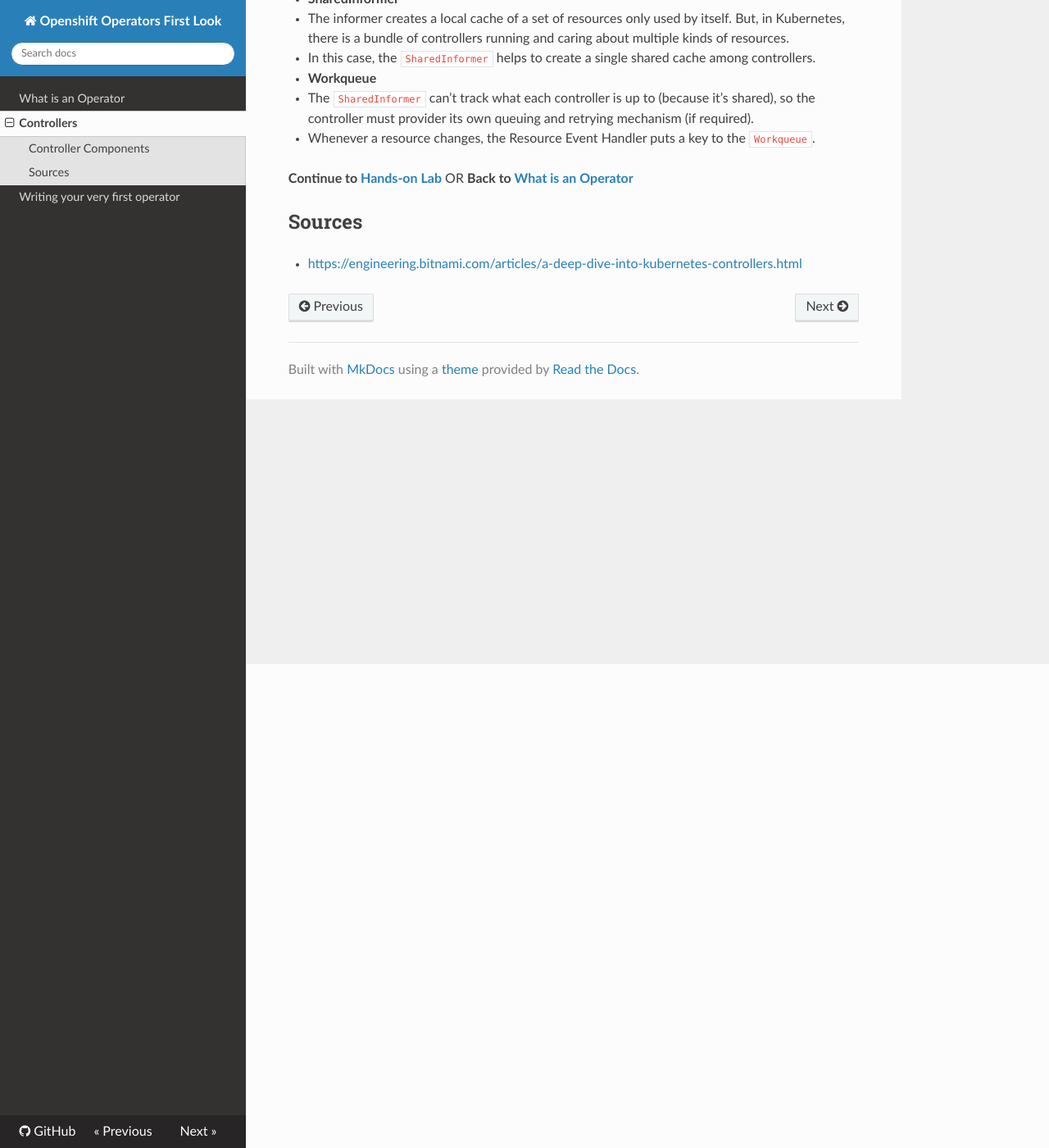
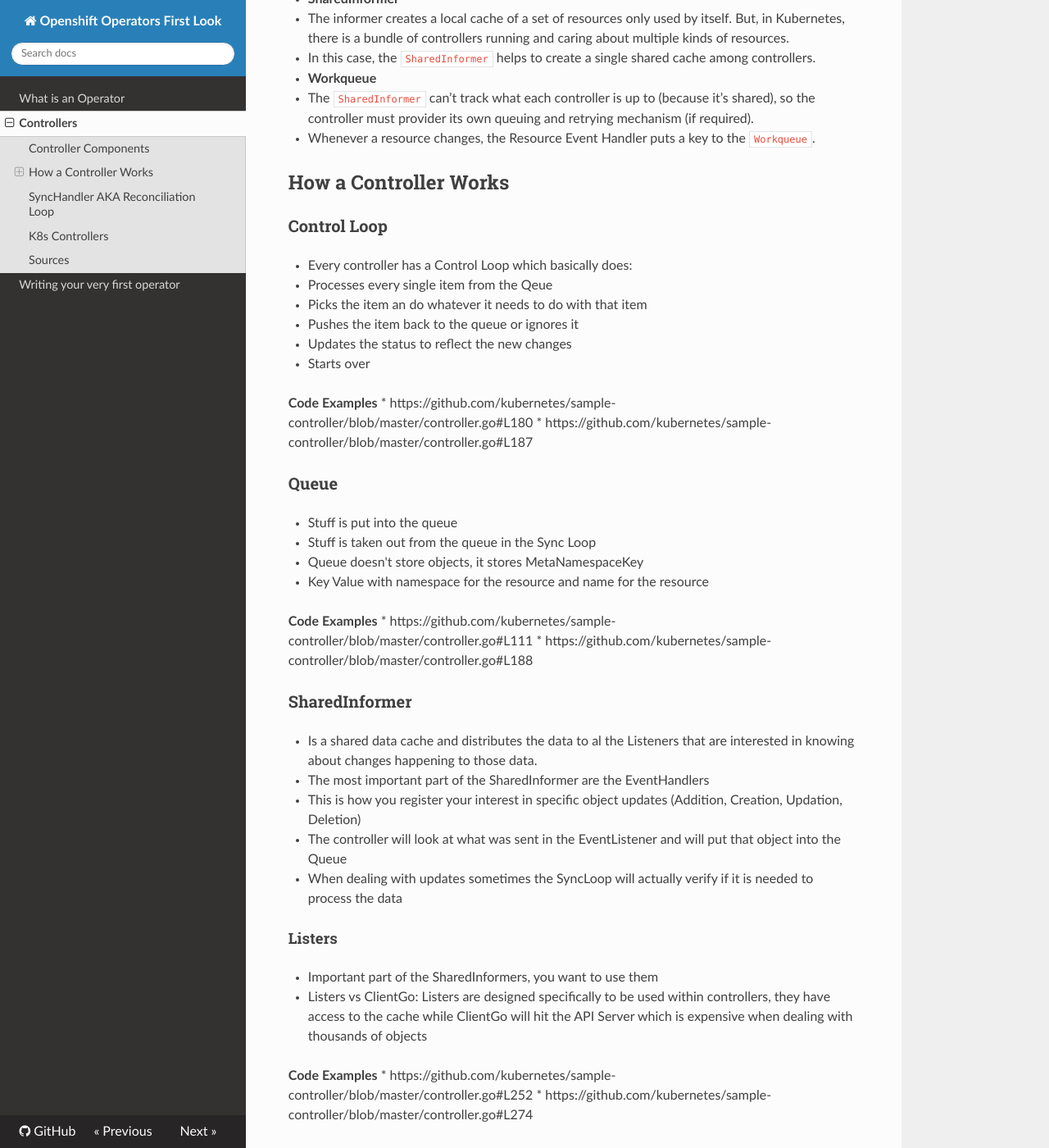
Before and after one commit to mvazquezc/openshift-operators-first-look, an MkDocs documentation site: the page built from docs/02-controllers.md, in a window 1280 px wide and 1400 px high, scrolled down 590 px. Shown: the whole window at 82% size. Built offline with MkDocs 1.6.1, drawn with Linux system fonts in a browser that asks for light colours; nearby versions of some CDN libraries; some of the changed text lies outside the part shown.

Commit message:
Added more info about controllers

```diff
--- a/docs/02-controllers.md
+++ b/docs/02-controllers.md
@@ -28,9 +28,72 @@
   * The `SharedInformer` can’t track what each controller is up to (because it’s shared), so the controller must provider its own queuing and retrying mechanism (if required).
   * Whenever a resource changes, the Resource Event Handler puts a key to the `Workqueue`.
 
+## How a Controller Works
+
+### Control Loop
+
+* Every controller has a Control Loop which basically does:
+
+  * Processes every single item from the Qeue
+  * Picks the item an do whatever it needs to do with that item
+  * Pushes the item back to the queue or ignores it
+  * Updates the status to reflect the new changes
+  * Starts over
+
+**Code Examples**
+* https://github.com/kubernetes/sample-controller/blob/master/controller.go#L180
+* https://github.com/kubernetes/sample-controller/blob/master/controller.go#L187
+
+### Queue
+
+* Stuff is put into the queue
+* Stuff is taken out from the queue in the Sync Loop
+* Queue doesn't store objects, it stores MetaNamespaceKey
+  * Key Value with namespace for the resource and name for the resource
+
+**Code Examples**
+* https://github.com/kubernetes/sample-controller/blob/master/controller.go#L111
+* https://github.com/kubernetes/sample-controller/blob/master/controller.go#L188
+
+### SharedInformer
+
+* Is a shared data cache and distributes the data to al the Listeners that are interested in knowing about changes happening to those data.
+* The most important part of the SharedInformer are the EventHandlers
+  * This is how you register your interest in specific object updates (Addition, Creation, Updation, Deletion)
+* The controller will look at what was sent in the EventListener and will put that object into the Queue
+  * When dealing with updates sometimes the SyncLoop will actually verify if it is needed to process the data
+
+#### Listers
+
+* Important part of the SharedInformers, you want to use them
+  * Listers vs ClientGo: Listers are designed specifically to be used within controllers, they have access to the cache while ClientGo will hit the API Server which is expensive when dealing with thousands of objects
+
+**Code Examples**
+* https://github.com/kubernetes/sample-controller/blob/master/controller.go#L252
+* https://github.com/kubernetes/sample-controller/blob/master/controller.go#L274
+
+## SyncHandler AKA Reconciliation Loop
+
+* The first invocation of the SyncHandler will be always getting the MetaNamespaceKey to get the Namespace/Resource you want to work with
+* Once the MetaNamespaceKey is ready the object is gathered from the cache
+  * Because we are using a Shared Cache, the resources we're getting are not an object but a pointer to the cached object
+  * If you only want to read the object, you're good to go
+  * If you want to modify the object then you have to call DeepCopy on the object
+  * DeepCopy is an expensive operation, make sure you will be modifying the object before DeepCopying it
+* Now you will be coding your business logic
+
+**Code Examples**
+* https://github.com/kubernetes/sample-controller/blob/master/controller.go#L243
+
+## K8s Controllers
+
+* Cronjob controller is probably the smallest one out there
+* [Sample controller](https://github.com/kubernetes/sample-controller) that will help you get started
+
 
 **Continue to [Hands-on Lab](03-writing-your-very-first-operator.md)** OR **Back to [What is an Operator](01-what-is-an-operator.md)**
 
 ## Sources
 
 * [https://engineering.bitnami.com/articles/a-deep-dive-into-kubernetes-controllers.html](https://engineering.bitnami.com/articles/a-deep-dive-into-kubernetes-controllers.html)
+* [Writing Kube Controllers for Everyone](https://www.youtube.com/watch?v=AUNPLQVxvmw)
```
